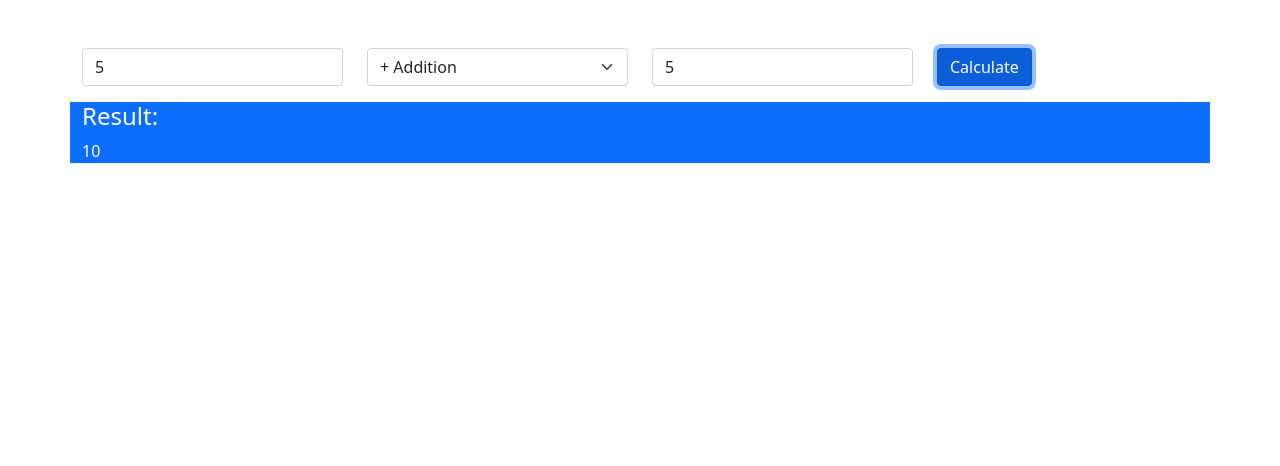
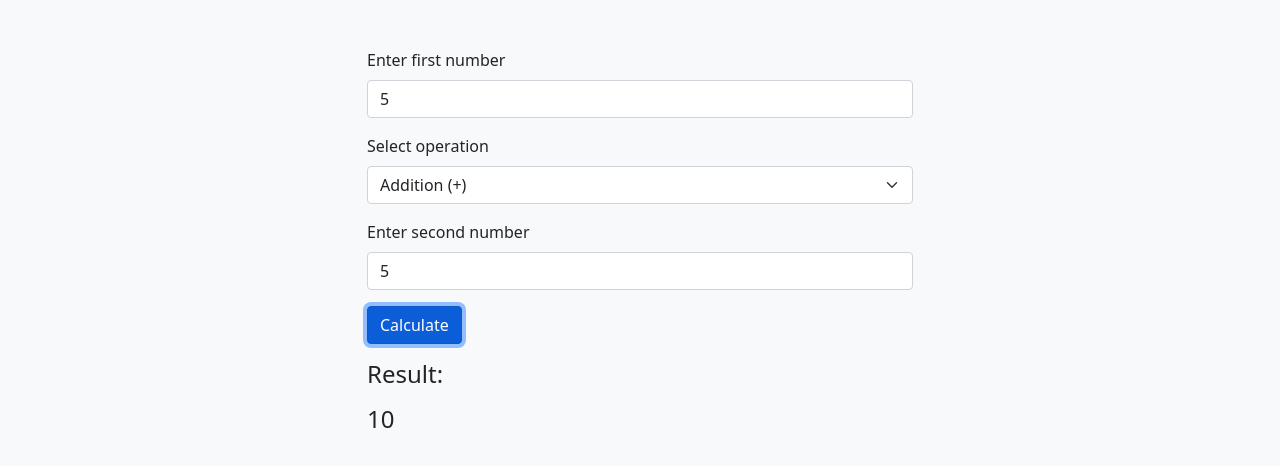
Before and after one commit to prosanjit01/assignments, a plain HTML site: page calculator/calculator.html in a window 1280 px wide. Both pictures are taken after typing "5", "5" into the empty fields and a click on the button "Calculate". Drawn offline with Linux system fonts and the light colour scheme.

Commit message:
Update calculator.html

```diff
--- a/calculator/calculator.html
+++ b/calculator/calculator.html
@@ -7,48 +7,57 @@
     <!-- Bootstrap CSS -->
     <link href="css/bootstrap.min.css" rel="stylesheet">
 </head>
-<body>
-    <div class="container mt-5">
-        <div class="row">
-            <div class="col">
+<body class="bg-light">
+    <div class="container py-5">
+        <div class="row justify-content-center">
+            <div class="col-lg-6 col-md-8 col-sm-10">
+                <div class="mb-3">
+                    <label for="num1" class="form-label">Enter first number</label>
                     <input type="number" class="form-control" id="num1" placeholder="Enter first number">
                 </div>
-            <div class="col">
+                <div class="mb-3">
+                    <label for="operator" class="form-label">Select operation</label>
                     <select class="form-select" id="operator">
-                    <option value="add">+ Addition</option>
-                    <option value="subtract">- Subtraction</option>
-                    <option value="multiply">* Multiply</option>
-                    <option value="divide">/ Division</option>
+                        <option value="add">Addition (+)</option>
+                        <option value="subtract">Subtraction (-)</option>
+                        <option value="multiply">Multiplication (*)</option>
+                        <option value="divide">Division (/)</option>
                     </select>
                 </div>
-            <div class="col">
+                <div class="mb-3">
+                    <label for="num2" class="form-label">Enter second number</label>
                     <input type="number" class="form-control" id="num2" placeholder="Enter second number">
                 </div>
-            <div class="col">
-                <button class="btn btn-primary" onclick="calculate()">Calculate</button>
+                <button class="btn btn-primary btn-block" onclick="calculate()">Calculate</button>
+                <div class="mt-3">
+                    <h4>Result:</h4>
+                    <h4 class="py-2" id="result"></h4>
                 </div>
-        </div>
-        <div class="row mt-3">
-            <div class="col btn-primary">
-                <h4>Result:</h4>
-                <span id="result"></span>
             </div>
         </div>
     </div>
 
-    <!-- Calculator Script -->
+    <!-- Bootstrap js -->
+    <script src="js/bootstrap.min.js"></script>
+
     <script>
         function calculate() {
             var num1 = parseFloat(document.getElementById('num1').value);
             var num2 = parseFloat(document.getElementById('num2').value);
             var operator = document.getElementById('operator').value;
-            var result;
+            var resultElement = document.getElementById('result');
+
+
+            resultElement.textContent = '';
+
 
             if (isNaN(num1) || isNaN(num2)) {
-                document.getElementById('result').textContent = 'Please enter valid numbers';
+                resultElement.textContent = 'Please enter valid numbers';
+                resultElement.classList.add('text-white','bg-danger');
                 return;
             }
 
+            var result;
             switch (operator) {
                 case 'add':
                     result = num1 + num2;
@@ -60,19 +69,22 @@
                     result = num1 * num2;
                     break;
                 case 'divide':
-                    if (num2 !== 0) {
+                    if (num2 === 0) {
+                        resultElement.textContent = 'Cannot divide by zero';
+                        resultElement.classList.add('text-white', 'bg-danger');
+                        return;
+                    }
                     result = num1 / num2;
-                    } else {
-                        result = 'Cannot divide by zero';
-                    }
                     break;
                 default:
-                    result = 'Invalid operation';
+                    resultElement.textContent = 'Invalid operation';
+                    resultElement.classList.add('text-white', 'bg-danger');
+                    return;
             }
-            document.getElementById('result').textContent = result;
+
+            resultElement.textContent = result;
+            resultElement.classList.remove('text-white', 'bg-danger');
         }
     </script>
-        <!-- Bootstrap js-->
- <script src="js/bootstrap.min.js"></script>
 </body>
 </html>
```
Lines whose indentation alone changed are shown as unchanged.
